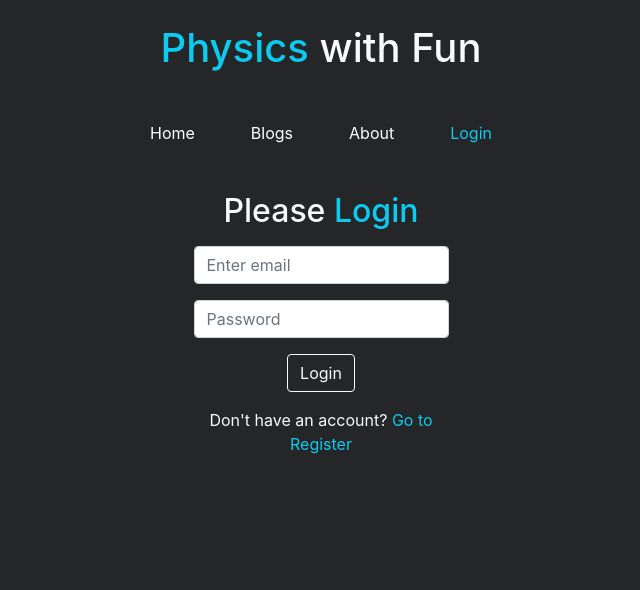
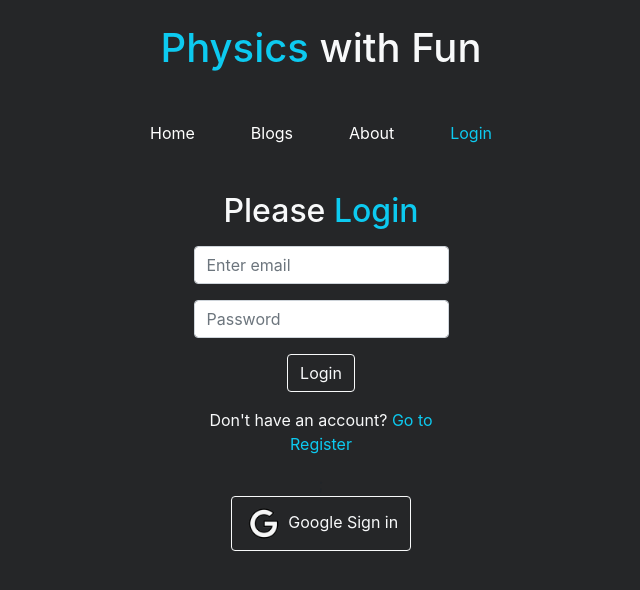
Before and after one commit to Sayed-Rafiul-Islam/Physics-With-Fun, a React (Create React App) app: page /login in a window 1280 px wide. Shown: the top 590 px of the page, without its empty margins (319-959 px from the left). Built offline with nearby package versions, Linux system fonts and the light colour scheme; no server answers.

Commit message:
google sign in added

```diff
--- a/package.json
+++ b/package.json
@@ -3,6 +3,9 @@
   "version": "0.1.0",
   "private": true,
   "dependencies": {
+    "@fortawesome/fontawesome-svg-core": "^6.1.1",
+    "@fortawesome/free-solid-svg-icons": "^6.1.1",
+    "@fortawesome/react-fontawesome": "^0.1.18",
     "@testing-library/jest-dom": "^5.16.4",
     "@testing-library/react": "^13.1.1",
     "@testing-library/user-event": "^13.5.0",
--- a/public/index.html
+++ b/public/index.html
@@ -22,6 +22,7 @@
       work correctly both with client-side routing and a non-root public URL.
       Learn how to configure a non-root public URL by running `npm run build`.
     -->
+  <script src="https://kit.fontawesome.com/08537b84f0.js" crossorigin="anonymous"></script>
   <link href="https://cdn.jsdelivr.net/npm/bootstrap@5.1.3/dist/css/bootstrap.min.css" rel="stylesheet"
     integrity="sha384-1BmE4kWBq78iYhFldvKuhfTAU6auU8tT94WrHftjDbrCEXSU1oBoqyl2QvZ6jIW3" crossorigin="anonymous">
   <title>Physics with Fun</title>
@@ -40,6 +41,7 @@
       To begin the development, run `npm start` or `yarn start`.
       To create a production bundle, use `npm run build` or `yarn build`.
     -->
+
 </body>
 
 </html>
--- a/src/Pages/Login/Login/Login.js
+++ b/src/Pages/Login/Login/Login.js
@@ -3,6 +3,7 @@ import { Button, Form } from 'react-bootstrap';
 import { useSignInWithEmailAndPassword } from 'react-firebase-hooks/auth';
 import { Link, useLocation, useNavigate } from 'react-router-dom';
 import auth from '../../../firebase.init';
+import SocialLogin from '../SocialLogin/SocialLogin';
 
 const Login = () => {
     const location = useLocation();
@@ -25,12 +26,15 @@ const Login = () => {
 
         signInWithEmailAndPassword(email, password)
     }
-
+    let errorMessage;
     // navigation section
     const navigate = useNavigate();
 
     const navigateRegister = () => {
         navigate('/register');
+    }
+    if (error) {
+        errorMessage = <p className='text-danger'>Error: {error?.message}</p>;
     }
     if (user) {
         navigate(from, { replace: true });
@@ -54,6 +58,11 @@ const Login = () => {
             </Form>
             <p className='text-light mt-3'>Don't have an account? <Link className='text-info link' to='/register' onClick={navigateRegister}>Go to Register</Link></p>
 
+            {errorMessage};
+
+            <div>
+                <SocialLogin></SocialLogin>
+            </div>
         </div>
     );
 };
--- /dev/null
+++ b/src/Pages/Login/SocialLogin/SocialLogin.js
@@ -0,0 +1,28 @@
+import React from 'react';
+import { useSignInWithGoogle } from 'react-firebase-hooks/auth';
+import { useNavigate } from 'react-router-dom';
+import auth from '../../../firebase.init';
+import googleIcon from '../../../images/icons/google.png'
+
+const SocialLogin = () => {
+    const navigate = useNavigate();
+
+    const [signInWithGoogle, user, loading, error] = useSignInWithGoogle(auth);
+    let errorMessage;
+    if (error) {
+        errorMessage = <p className='text-danger'>Error: {error?.message}</p>;
+    }
+
+    if (user) {
+        navigate('/home');
+    }
+
+    return (
+        <div>
+            <button className='btn btn-outline-light' onClick={() => signInWithGoogle()}><img style={{ width: '40px' }} src={googleIcon} /> Google Sign in</button>
+            {errorMessage}
+        </div>
+    );
+};
+
+export default SocialLogin;
```
Also changed, not shown: src/Images/icons/google.png (added), src/Pages/Login/SocialLogin/SocialLogin.css (added), 1 other file (tests, documents, lock files or other folders).
